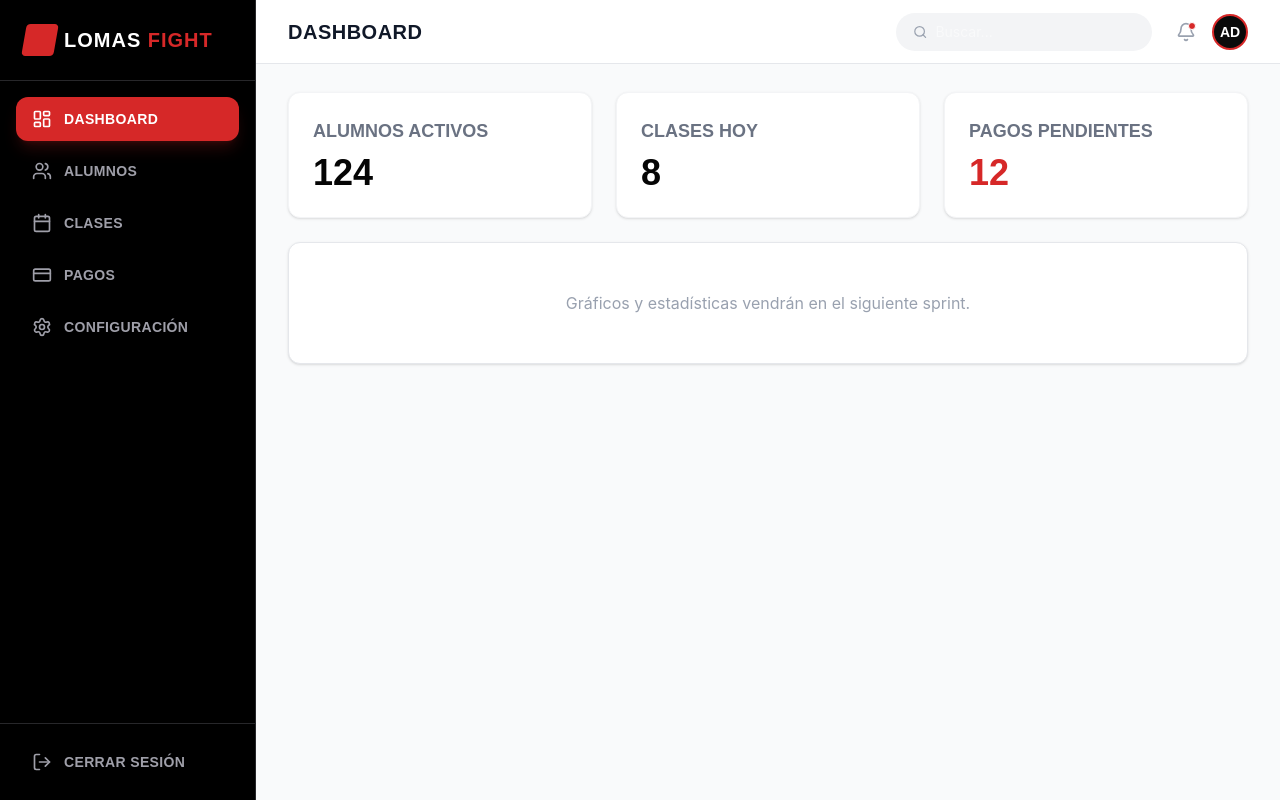
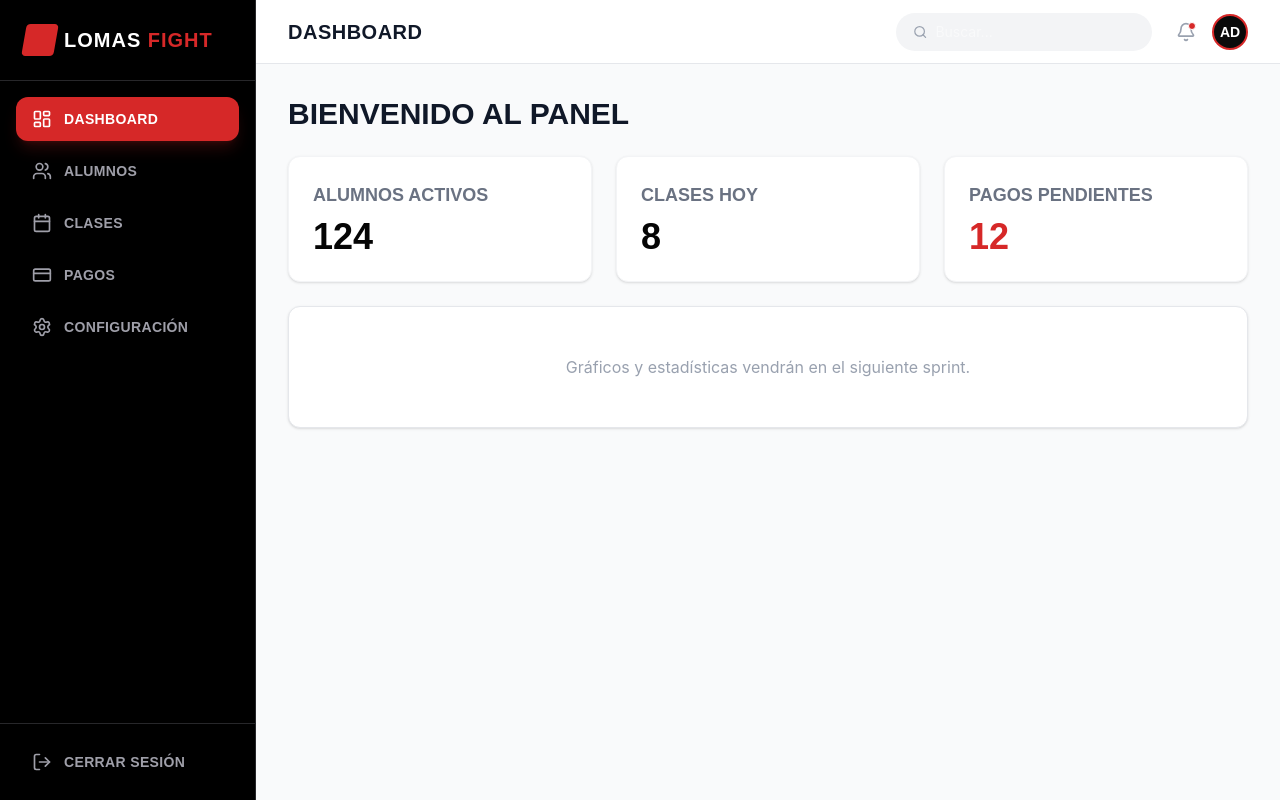
Before and after one commit to Pabloczurylo/LomasFight, a React (Vite) app: page /admin in a window 1280 px wide. Built offline with nearby package versions, Linux system fonts and the light colour scheme.

Commit message:
Realicé ajustes para que todos los botones de la pestaña clases sean visibles.

```diff
--- a/src/features/admin/components/DashboardLayout.tsx
+++ b/src/features/admin/components/DashboardLayout.tsx
@@ -19,7 +19,7 @@ export function DashboardLayout() {
             <div className="flex-1 flex flex-col lg:ml-64 min-h-screen transition-all duration-300">
                 <AdminHeader onMenuClick={() => setIsMobileOpen(true)} />
 
-                <main className="flex-1 pt-16 p-4 md:p-8 overflow-y-auto">
+                <main className="flex-1 mt-16 p-4 md:p-8 overflow-y-auto">
                     <Outlet />
                 </main>
             </div>
```
